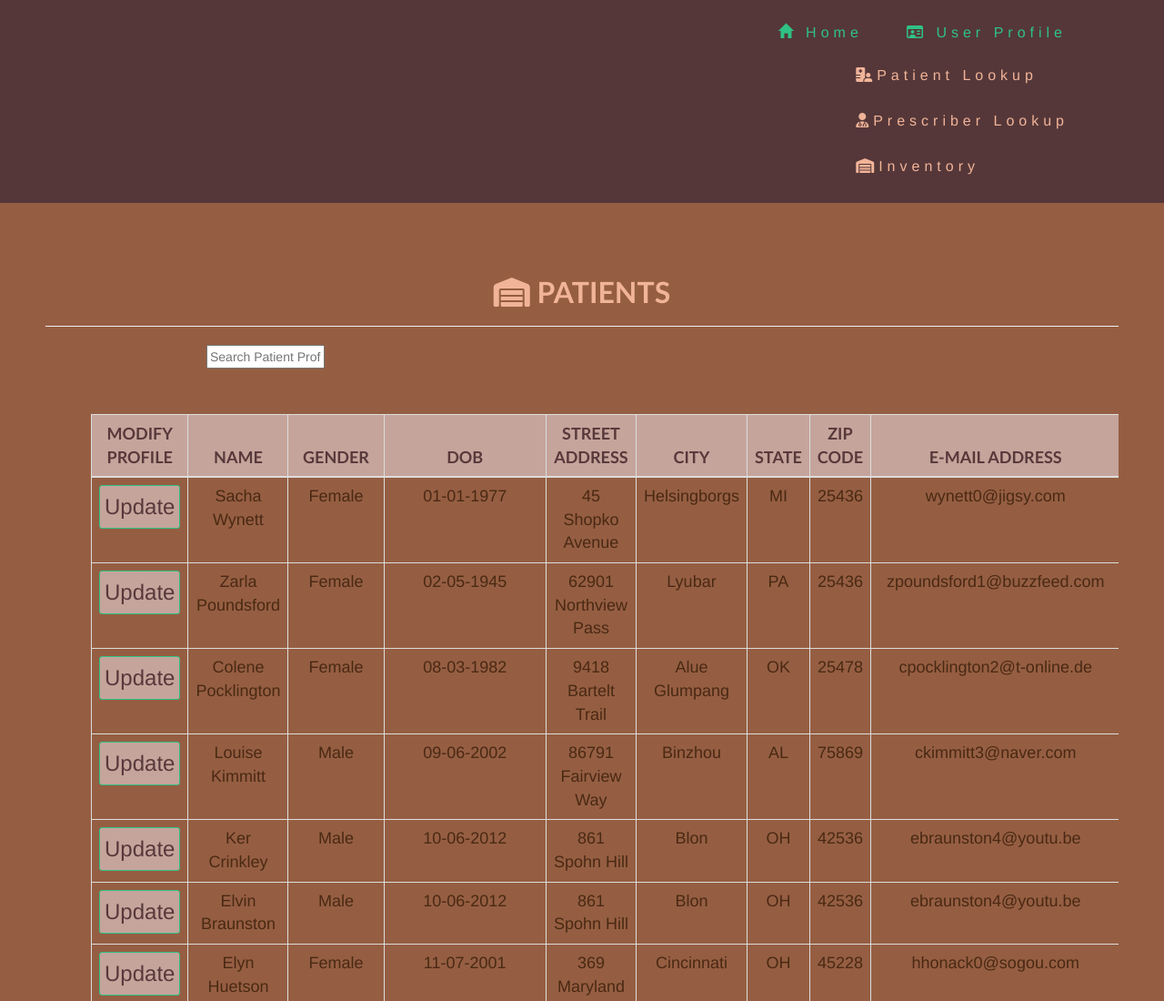
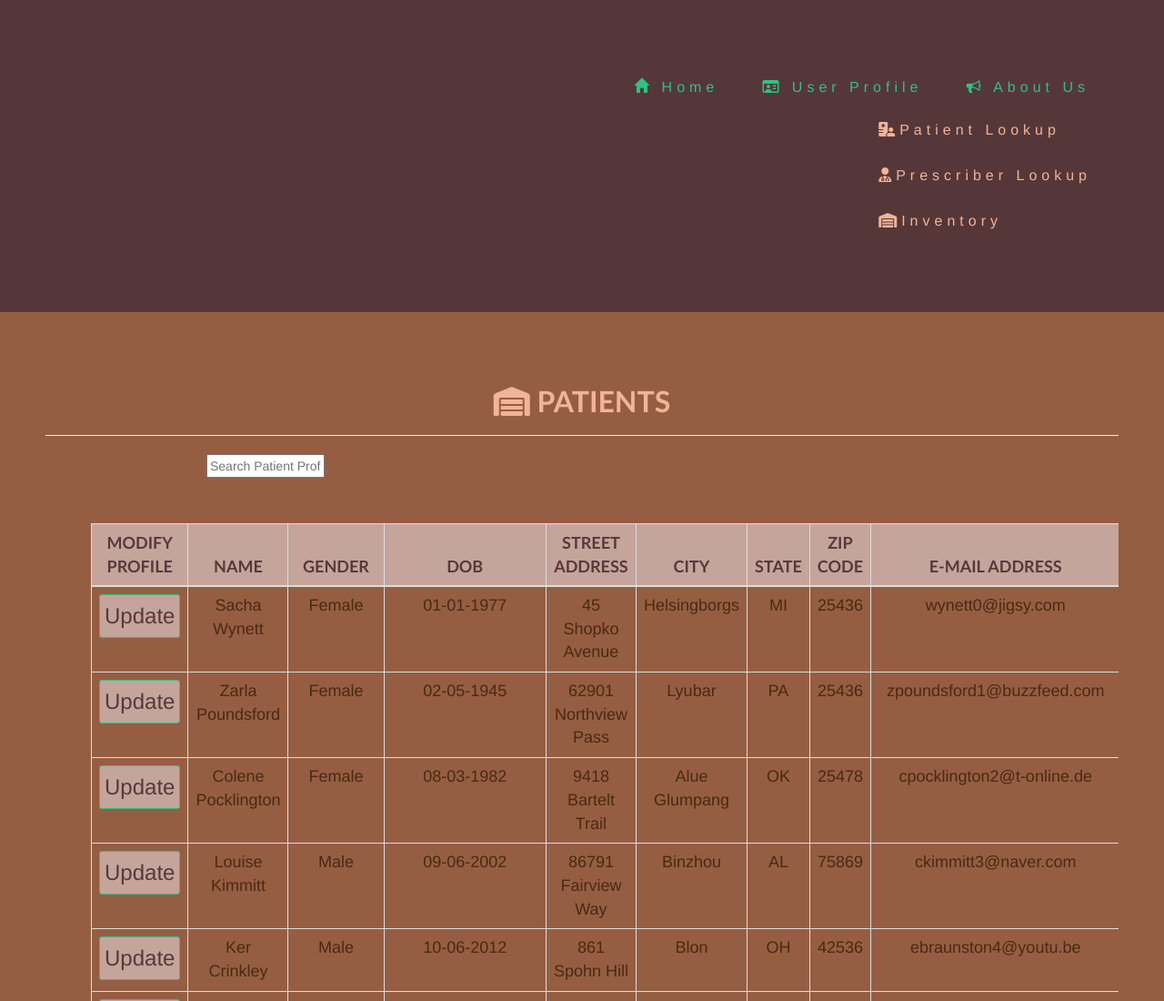
Before and after one commit to Kaysimmons97/Katsimmons97.github.io, a plain HTML site: page patientlookup.html in a window 1280 px wide. Shown: the top 1100 px of the page at 91% size. Drawn offline with nearby package versions, Linux system fonts and the light colour scheme.

Commit message:
Update patientlookup.html

```diff
--- a/patientlookup.html
+++ b/patientlookup.html
@@ -213,7 +213,7 @@ td {                                      padding:10px;
 
 <!-- Navbar -->
 <nav class="navbar navbar-default">
-  <div class="container">
+  <div class="container-fluid">
     <div class="navbar-header">
       <button type="button" class="navbar-toggle" data-toggle="collapse" data-target="#myNavbar">
         <span class="icon-bar"></span>
@@ -226,6 +226,9 @@ td {                                      padding:10px;
       <a style = "color: #2FC284" class = "navbar-link" href ="userprofile.html">
         <i class="fa-regular fa-id-card"></i>  User Profile
       </a>
+      <a style = "color: #2FC284" class = "navbar-link" href ="aboutus.html">
+          <i class="fa fa-bullhorn" aria-hidden="true"></i> About Us
+        </a>
     </div>
     <div class="collapse navbar-collapse" id="myNavbar">
       <ul class="nav navbar-nav navbar-right">
@@ -236,6 +239,8 @@ td {                                      padding:10px;
     </div>
   </div>
 </nav>
+</div>
+</div>
             <div class="container-fluid bg-4">
 
                     <div class="table-responsive">
```
